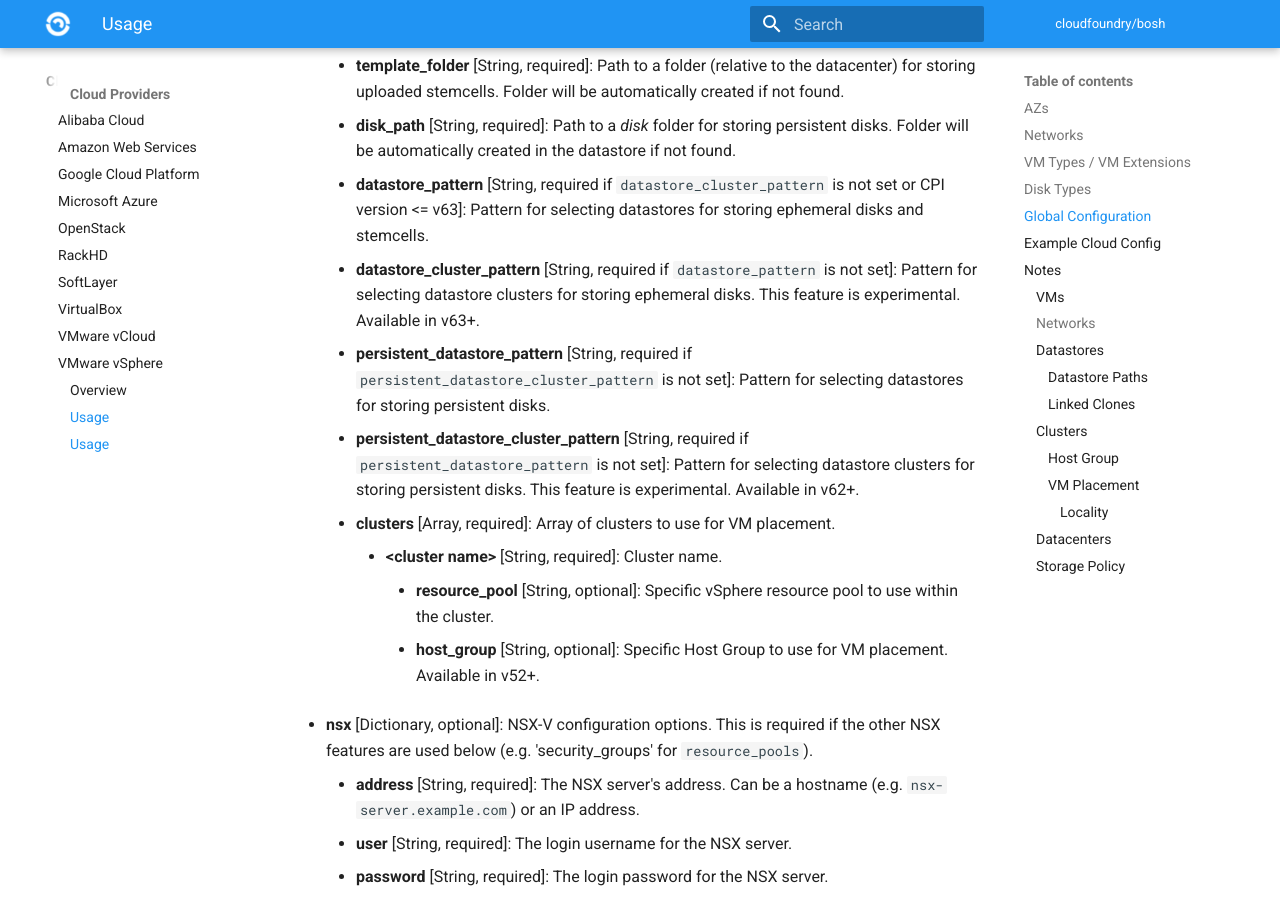
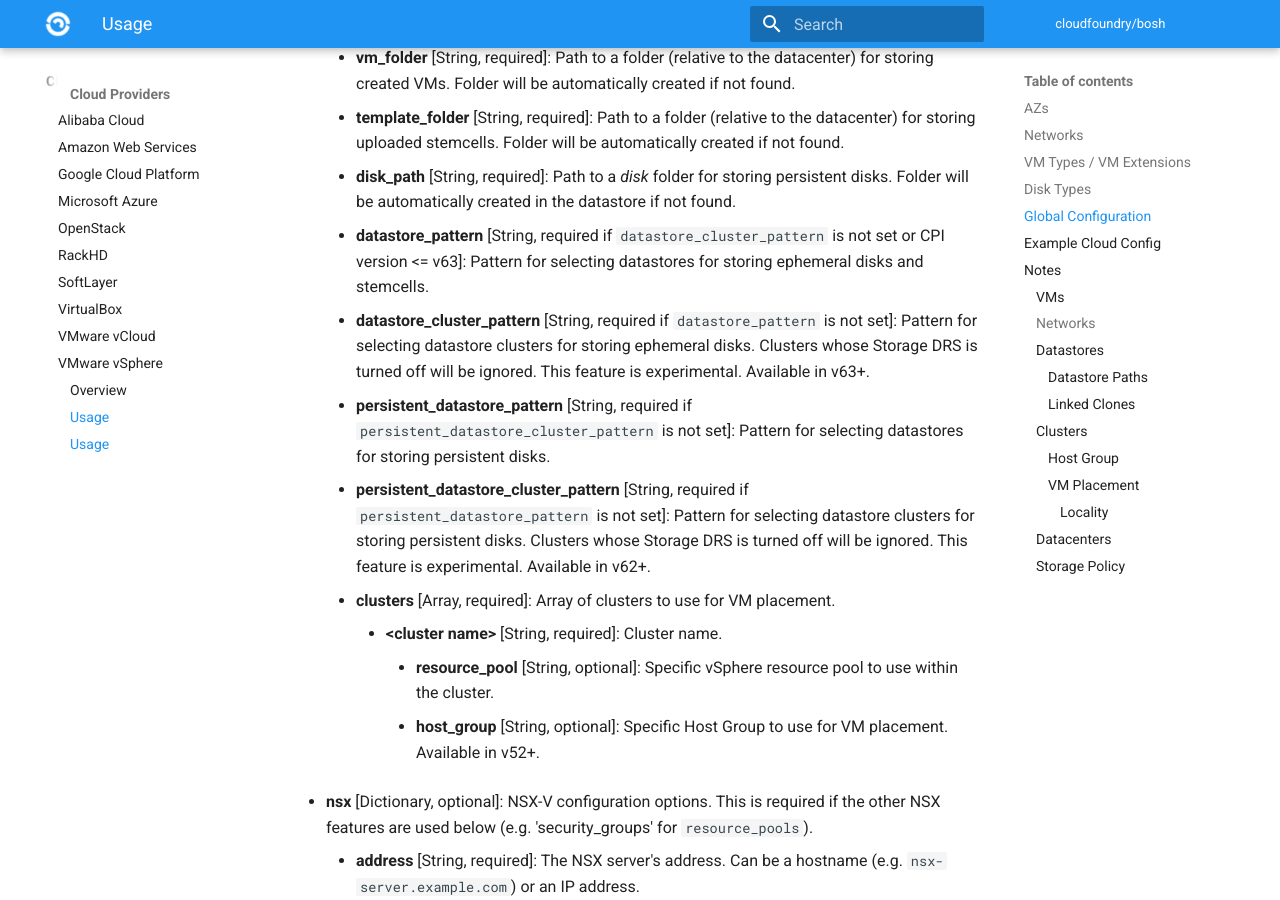
Before and after one commit to cloudfoundry/docs-bosh, an MkDocs documentation site: the page built from content/vsphere-cpi.md, in a window 1280 px wide and 900 px high, scrolled down 6795 px. Built offline with MkDocs 1.6.1 and Material for MkDocs 9.7.7, drawn with Linux system fonts in a browser that asks for light colours; old or Windows-style settings are respelled for this version of MkDocs; some of the changed text lies outside the part shown.

Commit message:
vSphere CPI + Datastore Clusters: Enable SDRS!
We point out to our readers that if they use datastore clusters, they
must make sure that they enable Storage DRS on those clusters lest BOSH
ignore those clusters (there's little point in using a datastore cluster
if SDRS is disabled).

By default, SDRS is enabled when a datastore cluster is created.

[#179213056](https://www.pivotaltracker.com/story/show/179213056)

Signed-off-by: Brian Cunnie <bcunnie@vmware.com>

```diff
--- a/content/vsphere-cpi.md
+++ b/content/vsphere-cpi.md
@@ -76,7 +76,7 @@ Schema for `cloud_properties` section:
 * **upgrade\_hw\_version** [Boolean, optional]: Upgrades the virtual hardware version of a virtual machine to the latest supported version on the ESXi host. Overrides the global upgrade_hw_version. Default: `false`.
 * **nested\_hardware\_virtualization** [Boolean, optional]: Exposes hardware assisted virtualization to the VM. Default: `false`.
 * **enable\_human\_readable\_name** [Boolean, optional]: Use a name generated by instance group name and deployment name for the VM. Default: `false`. Available in v53+.
-* **datastores** [Array, optional]: Allows operator to specify a list of ephemeral datastores, datastore clusters for the VM. Datastore names are exact datastore names and not regex patterns. At least one of these datastores must be accessible from clusters provided in `resource_pools.cloud_properties`/`azs.cloud_properties` or in the global CPI configuration. Available in v23+. Datastore Clusters can be specified as a hash in format of `{clusters: [ datastoreCluster1: {}, datastoreCluster2: {}]}`. Available in v47+
+* **datastores** [Array, optional]: Allows operator to specify a list of ephemeral datastores, datastore clusters for the VM. Datastore names are exact datastore names and not regex patterns. At least one of these datastores must be accessible from clusters provided in `resource_pools.cloud_properties`/`azs.cloud_properties` or in the global CPI configuration. Available in v23+. Datastore Clusters can be specified as a hash in format of `{clusters: [ datastoreCluster1: {}, datastoreCluster2: {}]}`. Clusters whose Storage DRS is turned off will be ignored. Available in v47+
 * **datacenters** [Array, optional]: Used to override the VM placement specified under `azs.cloud_properties`. The format is the same as under [`AZs`](#azs).
 * **tags** [Array, optional]: A list of category and tag name-value pairs used to attach to created VMs. Available in v53+. Available on vCenter 6.5+. The tags to be attached must be exist on vCenter host. For each tag to be attached, both category and tag names should be specified. **Note:** This `tags` property is unrelated to the top-level `tags` block in [runtime](runtime-config/#tags) and [deployment](manifest-v2/#tags) configs.
 * **vm_group** [String, optional]: Name of VM Group this VM should be part of.
@@ -171,7 +171,7 @@ Schema for `cloud_properties` section:
   `thick`, `thin`, `preallocated`, `eagerZeroedThick`. Defaults to
   `preallocated`. Available in v12. Overrides the global `default_disk_type`.
 
-* **datastores** [Array, optional]: List of datastore names, datastore clusters for storing persistent disks. Overrides the global `persistent_datastore_pattern`. These names are exact datastore names and not regex patterns. Available in v29+. Datastore Clusters can be specified as a hash in format of `{clusters: [ datastoreCluster1: {}, datastoreCluster2: {}]}`. Available in v47+
+* **datastores** [Array, optional]: List of datastore names, datastore clusters for storing persistent disks. Overrides the global `persistent_datastore_pattern`. These names are exact datastore names and not regex patterns. Available in v29+. Datastore Clusters can be specified as a hash in format of `{clusters: [ datastoreCluster1: {}, datastoreCluster2: {}]}`. Clusters whose Storage DRS is turned off will be ignored. Available in v47+
 
 Example of 10GB disk:
 
@@ -225,9 +225,9 @@ Schema:
     * **template_folder** [String, required]: Path to a folder (relative to the datacenter) for storing uploaded stemcells. Folder will be automatically created if not found.
     * **disk_path** [String, required]: Path to a *disk* folder for storing persistent disks. Folder will be automatically created in the datastore if not found.
     * **datastore_pattern** [String, required if `datastore_cluster_pattern` is not set or CPI version <= v63]: Pattern for selecting datastores for storing ephemeral disks and stemcells.
-    * **datastore\_cluster\_pattern** [String, required if `datastore_pattern` is not set]: Pattern for selecting datastore clusters for storing ephemeral disks. This feature is experimental. Available in v63+.
+    * **datastore\_cluster\_pattern** [String, required if `datastore_pattern` is not set]: Pattern for selecting datastore clusters for storing ephemeral disks. Clusters whose Storage DRS is turned off will be ignored. This feature is experimental. Available in v63+.
     * **persistent\_datastore\_pattern** [String, required if `persistent_datastore_cluster_pattern` is not set]: Pattern for selecting datastores for storing persistent disks.
-    * **persistent\_datastore\_cluster\_pattern** [String, required if `persistent_datastore_pattern` is not set]: Pattern for selecting datastore clusters for storing persistent disks. This feature is experimental. Available in v62+.
+    * **persistent\_datastore\_cluster\_pattern** [String, required if `persistent_datastore_pattern` is not set]: Pattern for selecting datastore clusters for storing persistent disks. Clusters whose Storage DRS is turned off will be ignored. This feature is experimental. Available in v62+.
     * **clusters** [Array, required]: Array of clusters to use for VM placement.
         * **&lt;cluster name&gt;** [String, required]: Cluster name.
             * **resource_pool** [String, optional]: Specific vSphere resource pool to use within the cluster.
```
